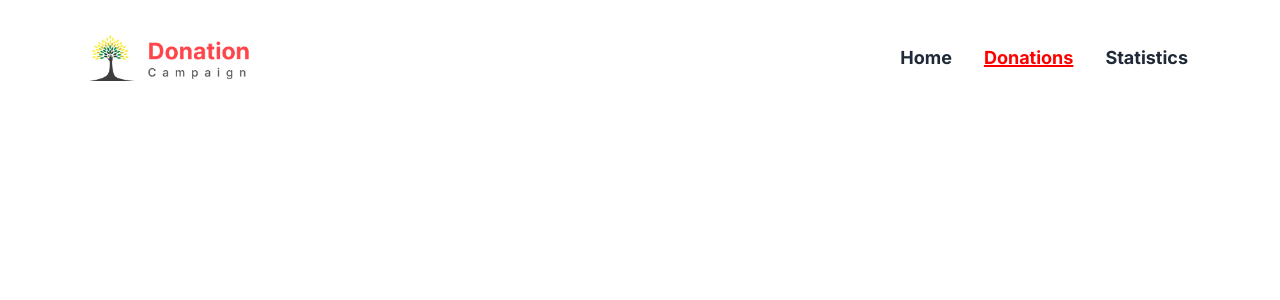
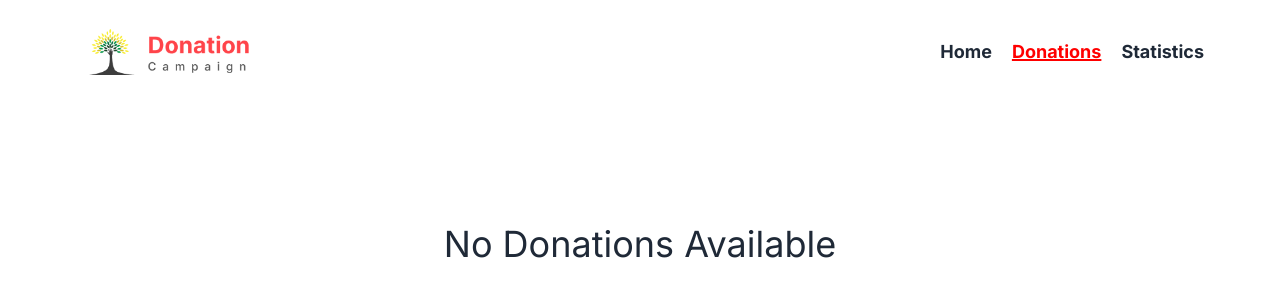
Before and after one commit to Fariha1865/Donation-Campaign-with-React, a React (Vite) app: page /Donations in a window 1280 px wide. Shown: the top 300 px of the page. Built offline with nearby package versions, Linux system fonts and the light colour scheme.

Commit message:
donations see all button functionality added

```diff
--- a/src/components/Donations/Donations.jsx
+++ b/src/components/Donations/Donations.jsx
@@ -1,20 +1,48 @@
 import { useLoaderData } from "react-router-dom";
 import { getFromLocalStorage } from "../../utilities/localStorage";
 import Donation from "./Donation";
+import { useEffect, useState } from "react";
+import { func } from "prop-types";
 
 const Donations = () => {
 
     const storedDonatedData = getFromLocalStorage();
     const allCategoryDatas = useLoaderData();
 
-    const storedDonationDatas = allCategoryDatas?.filter(donated=>storedDonatedData?.includes(donated.id));
 
+    let storedDonationDatas = allCategoryDatas?.filter(donated => storedDonatedData?.includes(donated.id));
+    const [storedDonations, setStoredDonations] = useState(storedDonationDatas.slice(0, 4));
+    const [isHidden, setIsHidden] = useState(true);
+    const [noData, setNoData] = useState(true);
+
+    function handleSeeAll() {
+        setStoredDonations(storedDonationDatas);
+        setIsHidden(true);
+
+    }
+    useEffect(() => {
+        if (storedDonatedData.length > 0) {
+              setNoData(false)
+        }
+        if(storedDonatedData.length === 0)
+        {
+            setNoData(true);
+        }
+        if (storedDonatedData.length > 4) {
+            setIsHidden(false);
+        }
+    }, [storedDonatedData.length])
     return (
         <div className="max-w-7xl mx-auto p-5 lg:p-10">
+            <h1 className={`text-4xl text-center mt-20 ${noData ? '' : 'hidden'}`}>No Donations Available</h1>
             <div className="grid grid-cols-1 lg:grid-cols-2   gap-10">
-            {
-                storedDonationDatas.map(donation=><Donation key={donation.id} donation={donation}></Donation>)
-            }
+                {
+                    storedDonations.map(donation => <Donation key={donation.id} donation={donation}></Donation>)
+                }
+            </div>
+            <div className={`flex justify-center ${isHidden ? 'hidden' : ''}`}>
+                <button onClick={handleSeeAll} className="btn bg-[#009444] text-white hover:bg-green-900 mt-20">See All</button>
+
             </div>
         </div>
     );
--- a/src/components/Header/Nav.css
+++ b/src/components/Header/Nav.css
@@ -3,3 +3,7 @@
     text-decoration: 2px solid underline !important;
     background-color: white !important;
 }
+.active:hover{
+
+    background-color: white !important;
+}
--- a/src/components/Header/Navbar.jsx
+++ b/src/components/Header/Navbar.jsx
@@ -26,7 +26,7 @@ const Navbar = () => {
                         <img src="/Logo.png" alt="" className="btn btn-ghost z-10 text-2xl "/>
                     </div>
                     <div className="navbar-end hidden md:flex z-10">
-                        <ul className="menu menu-horizontal px-1 text-lg font-bold">
+                        <ul className="flex gap-5 px-1 text-lg font-bold">
                             {Links}
                         </ul>
                     </div>
--- a/src/components/Root/Root.jsx
+++ b/src/components/Root/Root.jsx
@@ -9,7 +9,7 @@ const Root = () => {
     return (
         <div>
                       <div className={pathname === "/"? "bannerImage h-screen":""}>
-            <div className={pathname==="/" ? "absolute h-screen inset-0 bg-white opacity-90":""}></div>
+            <div className={pathname==="/" ? "absolute h-screen inset-0 bg-white opacity-95":""}></div>
                 <div className="opacity-1">
                 <Navbar></Navbar>
                 </div>
```
